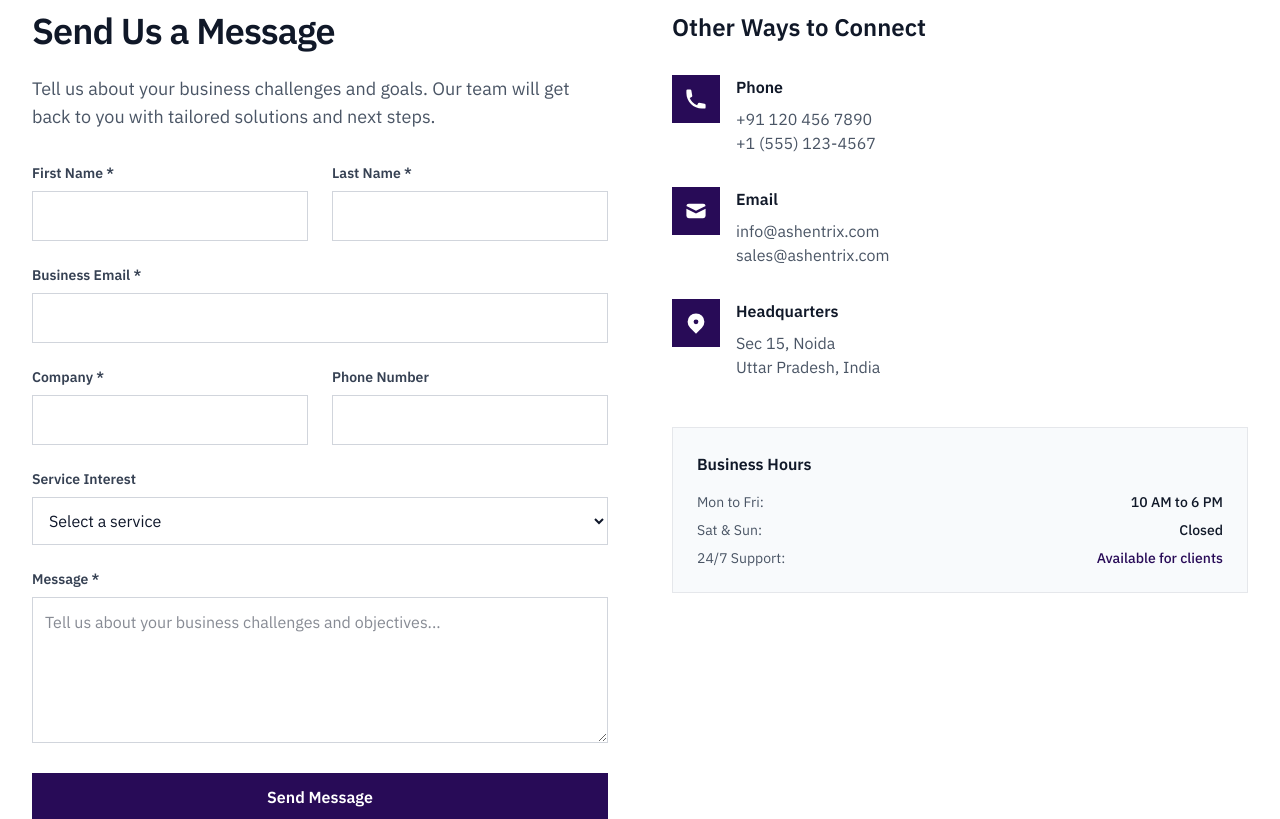
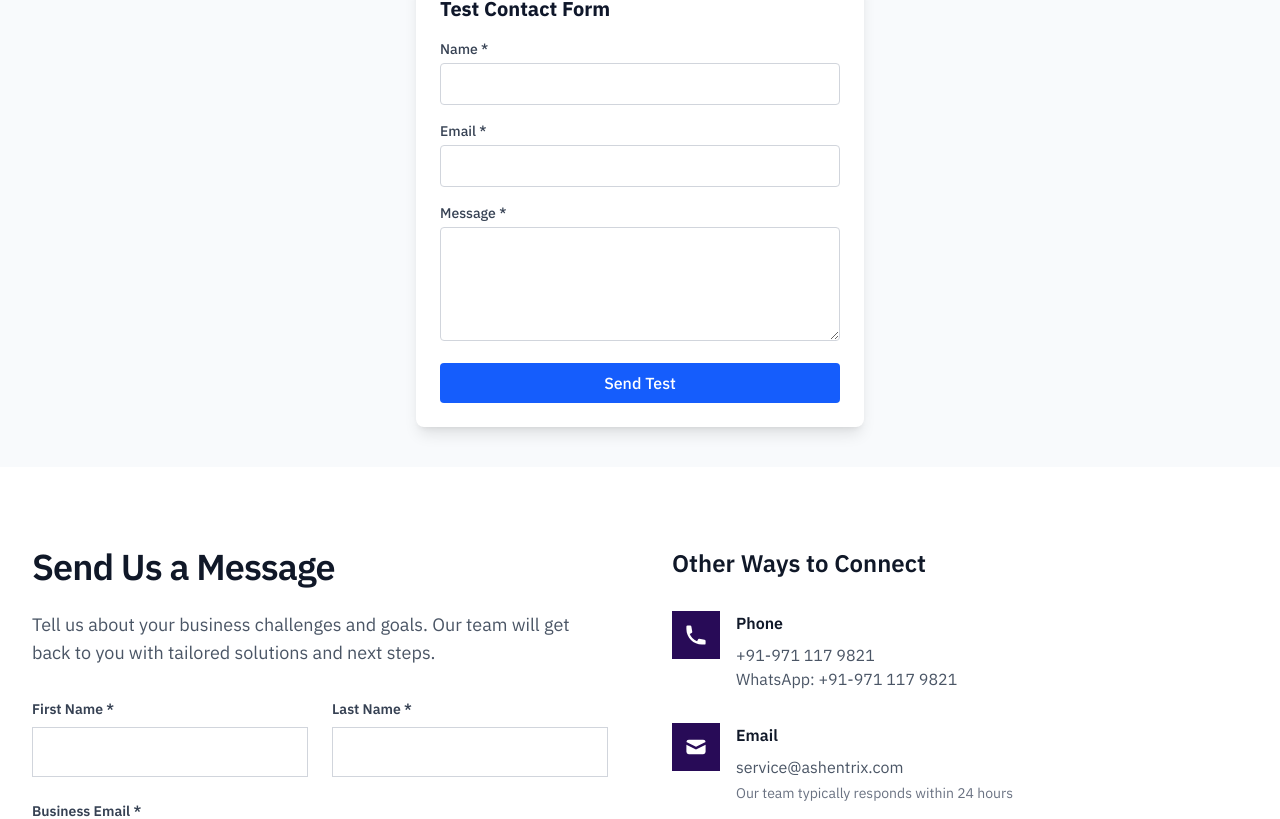
Before and after one commit to rudreshh7/ashentrix-main, a Next.js app: page /contact in a window 1280 px wide. Shown: the part 706-1525 px from the top of the page. Built offline with nearby package versions, Linux system fonts and the light colour scheme; a web font is replaced by a local one.

Commit message:
form done

```diff
--- a/app/contact/page.tsx
+++ b/app/contact/page.tsx
@@ -3,6 +3,7 @@
 import Footer from "@/components/Footer";
 import ContactHero from "@/components/contact/ContactHero";
 import ContactForm from "@/components/contact/ContactForm";
+import SimpleContactTest from "@/components/contact/SimpleContactTest";
 import OfficeLocations from "@/components/contact/OfficeLocations";
 import ContactInfo from "@/components/contact/ContactInfo";
 
@@ -26,6 +27,9 @@
     <div className="min-h-screen bg-[#F8FAFC]">
       <Header />
       <ContactHero />
+      <div className="py-10">
+        <SimpleContactTest />
+      </div>
       <ContactForm />
       <OfficeLocations />
       <ContactInfo />
--- /dev/null
+++ b/app/thank-you/page.tsx
@@ -0,0 +1,92 @@
+import { Metadata } from "next";
+import Link from "next/link";
+
+export const metadata: Metadata = {
+  title: "Thank You - Contact Form Submitted | Ashentrix Solutions",
+  description: "Thank you for contacting Ashentrix Solutions. We have received your message and will get back to you within 24 hours.",
+  robots: {
+    index: false,
+    follow: false,
+  },
+};
+
+export default function ThankYouPage() {
+  return (
+    <div className="min-h-screen bg-[#F8FAFC] flex items-center justify-center px-4">
+      <div className="max-w-2xl mx-auto text-center">
+        <div className="bg-white rounded-lg shadow-lg p-8">
+          <div className="w-16 h-16 bg-green-100 rounded-full flex items-center justify-center mx-auto mb-6">
+            <svg
+              className="w-8 h-8 text-green-600"
+              fill="none"
+              stroke="currentColor"
+              viewBox="0 0 24 24"
+            >
+              <path
+                strokeLinecap="round"
+                strokeLinejoin="round"
+                strokeWidth={2}
+                d="M5 13l4 4L19 7"
+              />
+            </svg>
+          </div>
+
+          <h1 className="text-3xl font-bold text-gray-900 mb-4">
+            Thank You for Contacting Us!
+          </h1>
+
+          <p className="text-lg text-gray-600 mb-6">
+            We have received your message and our team will get back to you within 24 hours during business days.
+          </p>
+
+          <div className="bg-[#280b57]/5 rounded-lg p-6 mb-6">
+            <h2 className="font-semibold text-gray-900 mb-3">What happens next?</h2>
+            <ul className="text-left space-y-2 text-gray-600">
+              <li className="flex items-start gap-2">
+                <span className="text-[#280b57] font-bold">1.</span>
+                <span>Our team will review your requirements</span>
+              </li>
+              <li className="flex items-start gap-2">
+                <span className="text-[#280b57] font-bold">2.</span>
+                <span>We&apos;ll schedule a consultation call if needed</span>
+              </li>
+              <li className="flex items-start gap-2">
+                <span className="text-[#280b57] font-bold">3.</span>
+                <span>Receive a customized proposal for your business</span>
+              </li>
+            </ul>
+          </div>
+
+          <div className="space-y-4">
+            <Link
+              href="/"
+              className="inline-block bg-[#280b57] text-white px-6 py-3 rounded-lg font-medium hover:bg-[#280b57]/90 transition-colors"
+            >
+              Return to Homepage
+            </Link>
+
+            <div className="text-sm text-gray-500">
+              <p>Need immediate assistance?</p>
+              <p>
+                Call us at{" "}
+                <a
+                  href="tel:+919711179821"
+                  className="text-[#280b57] hover:underline font-medium"
+                >
+                  +91-971 117 9821
+                </a>{" "}
+                or email{" "}
+                <a
+                  href="mailto:service@ashentrix.com"
+                  className="text-[#280b57] hover:underline font-medium"
+                >
+                  service@ashentrix.com
+                </a>
+              </p>
+            </div>
+          </div>
+        </div>
+      </div>
+    </div>
+  );
+}
--- a/components/contact/ContactForm.tsx
+++ b/components/contact/ContactForm.tsx
@@ -3,31 +3,51 @@
 import { useState } from "react";
 
 export default function ContactForm() {
-  const [formData, setFormData] = useState({
-    firstName: "",
-    lastName: "",
-    email: "",
-    company: "",
-    phone: "",
-    service: "",
-    message: "",
-  });
+  const [result, setResult] = useState("");
+  const [isSubmitting, setIsSubmitting] = useState(false);
 
-  const handleSubmit = (e: React.FormEvent) => {
+  const handleSubmit = async (e: React.FormEvent<HTMLFormElement>) => {
     e.preventDefault();
-    // Handle form submission
-    console.log("Form submitted:", formData);
-  };
+    setIsSubmitting(true);
+    setResult("");
 
-  const handleChange = (
-    e: React.ChangeEvent<
-      HTMLInputElement | HTMLSelectElement | HTMLTextAreaElement
-    >
-  ) => {
-    setFormData({
-      ...formData,
-      [e.target.name]: e.target.value,
-    });
+    const form = e.currentTarget;
+    const formData = new FormData(form);
+
+    // Add the Web3Forms access key
+    formData.append("access_key", "8d5a9af8-325d-4da9-9ccb-5bb326b436d6");
+
+    // Add additional metadata for Web3Forms
+    formData.append("subject", "New Contact Form Submission - Ashentrix Solutions");
+    formData.append("cc", "service@ashentrix.com");
+
+    console.log("FormData contents:");
+    for (const [key, value] of formData.entries()) {
+      console.log(`${key}: ${value}`);
+    }
+
+    try {
+      const response = await fetch("https://api.web3forms.com/submit", {
+        method: "POST",
+        body: formData
+      });
+
+      const data = await response.json();
+      console.log("Response from Web3Forms:", data);
+
+      if (data.success) {
+        setResult("✅ Message sent successfully! We'll get back to you within 24 hours.");
+        form.reset();
+      } else {
+        console.error("Web3Forms error:", data);
+        setResult(`❌ Error: ${data.message || 'Something went wrong. Please try again or contact us directly.'}`);
+      }
+    } catch (error) {
+      console.error("Network error:", error);
+      setResult("❌ Network error. Please check your connection and try again.");
+    } finally {
+      setIsSubmitting(false);
+    }
   };
 
   return (
@@ -54,8 +74,6 @@
                     type="text"
                     name="firstName"
                     required
-                    value={formData.firstName}
-                    onChange={handleChange}
                     className="w-full p-3 border border-gray-300 focus:outline-none focus:border-[#280b57] transition-colors"
                   />
                 </div>
@@ -67,8 +85,6 @@
                     type="text"
                     name="lastName"
                     required
-                    value={formData.lastName}
-                    onChange={handleChange}
                     className="w-full p-3 border border-gray-300 focus:outline-none focus:border-[#280b57] transition-colors"
                   />
                 </div>
@@ -82,8 +98,6 @@
                   type="email"
                   name="email"
                   required
-                  value={formData.email}
-                  onChange={handleChange}
                   className="w-full p-3 border border-gray-300 focus:outline-none focus:border-[#280b57] transition-colors"
                 />
               </div>
@@ -97,8 +111,6 @@
                     type="text"
                     name="company"
                     required
-                    value={formData.company}
-                    onChange={handleChange}
                     className="w-full p-3 border border-gray-300 focus:outline-none focus:border-[#280b57] transition-colors"
                   />
                 </div>
@@ -109,8 +121,6 @@
                   <input
                     type="tel"
                     name="phone"
-                    value={formData.phone}
-                    onChange={handleChange}
                     className="w-full p-3 border border-gray-300 focus:outline-none focus:border-[#280b57] transition-colors"
                   />
                 </div>
@@ -122,16 +132,18 @@
                 </label>
                 <select
                   name="service"
-                  value={formData.service}
-                  onChange={handleChange}
                   className="w-full p-3 border border-gray-300 focus:outline-none focus:border-[#280b57] transition-colors"
                 >
                   <option value="">Select a service</option>
-                  <option value="bpo">Business Process Outsourcing</option>
-                  <option value="automation">Intelligent Automation</option>
-                  <option value="digital">Digital Transformation</option>
-                  <option value="consulting">Strategic Consulting</option>
-                  <option value="other">Other</option>
+                  <option value="customer-support">Customer Support (Voice/Chat/Email)</option>
+                  <option value="technical-support">Technical Support</option>
+                  <option value="back-office">Back Office Operations</option>
+                  <option value="data-processing">Data Processing & Data Services</option>
+                  <option value="analytics">Analytics & Reporting</option>
+                  <option value="collections">Collections Process</option>
+                  <option value="recruitment">Recruitment & Talent Support</option>
+                  <option value="operations">Operations Management</option>
+                  <option value="other">Other Services</option>
                 </select>
               </div>
 
@@ -143,8 +155,6 @@
                   name="message"
                   required
                   rows={5}
-                  value={formData.message}
-                  onChange={handleChange}
                   placeholder="Tell us about your business challenges and objectives..."
                   className="w-full p-3 border border-gray-300 focus:outline-none focus:border-[#280b57] transition-colors resize-vertical"
                 />
@@ -152,10 +162,26 @@
 
               <button
                 type="submit"
-                className="w-full bg-[#280b57] text-white py-3 px-6 font-semibold hover:bg-[#280b57]/90 transition-colors"
+                disabled={isSubmitting}
+                className={`w-full py-3 px-6 font-semibold transition-colors ${
+                  isSubmitting
+                    ? 'bg-gray-400 cursor-not-allowed text-white'
+                    : 'bg-[#280b57] text-white hover:bg-[#280b57]/90'
+                }`}
               >
-                Send Message
+                {isSubmitting ? 'Sending...' : 'Send Message'}
               </button>
+
+              {/* Display result message */}
+              {result && (
+                <div className={`mt-4 p-4 rounded-lg ${
+                  result.includes('✅')
+                    ? 'bg-green-50 text-green-800 border border-green-200'
+                    : 'bg-red-50 text-red-800 border border-red-200'
+                }`}>
+                  {result}
+                </div>
+              )}
             </form>
           </div>
 
@@ -178,8 +204,16 @@
                 </div>
                 <div>
                   <h4 className="font-semibold text-gray-900 mb-2">Phone</h4>
-                  <p className="text-gray-600">+91 120 456 7890</p>
-                  <p className="text-gray-600">+1 (555) 123-4567</p>
+                  <p className="text-gray-600">
+                    <a href="tel:+919711179821" className="hover:text-[#280b57] transition-colors">
+                      +91-971 117 9821
+                    </a>
+                  </p>
+                  <p className="text-gray-600">
+                    <a href="https://wa.me/919711179821" target="_blank" rel="noopener noreferrer" className="hover:text-[#280b57] transition-colors">
+                      WhatsApp: +91-971 117 9821
+                    </a>
+                  </p>
                 </div>
               </div>
 
@@ -196,8 +230,14 @@
                 </div>
                 <div>
                   <h4 className="font-semibold text-gray-900 mb-2">Email</h4>
-                  <p className="text-gray-600">info@ashentrix.com</p>
-                  <p className="text-gray-600">sales@ashentrix.com</p>
+                  <p className="text-gray-600">
+                    <a href="mailto:service@ashentrix.com" className="hover:text-[#280b57] transition-colors">
+                      service@ashentrix.com
+                    </a>
+                  </p>
+                  <p className="text-gray-500 text-sm mt-1">
+                    Our team typically responds within 24 hours
+                  </p>
                 </div>
               </div>
 
--- /dev/null
+++ b/components/contact/SimpleContactTest.tsx
@@ -0,0 +1,109 @@
+"use client";
+
+import { useState } from "react";
+
+export default function SimpleContactTest() {
+  const [result, setResult] = useState("");
+  const [isSubmitting, setIsSubmitting] = useState(false);
+
+  const onSubmit = async (event: React.FormEvent<HTMLFormElement>) => {
+    event.preventDefault();
+    setIsSubmitting(true);
+    setResult("");
+
+    const formData = new FormData(event.currentTarget);
+    formData.append("access_key", "8d5a9af8-325d-4da9-9ccb-5bb326b436d6");
+
+    console.log("Form data being sent:");
+    for (const [key, value] of formData.entries()) {
+      console.log(`${key}: ${value}`);
+    }
+
+    try {
+      const response = await fetch("https://api.web3forms.com/submit", {
+        method: "POST",
+        body: formData
+      });
+
+      const data = await response.json();
+      console.log("Response:", data);
+
+      if (data.success) {
+        setResult("✅ Form Submitted Successfully!");
+        event.currentTarget.reset();
+      } else {
+        setResult(`❌ Error: ${data.message}`);
+      }
+    } catch (error) {
+      console.error("Error:", error);
+      setResult("❌ Network Error");
+    } finally {
+      setIsSubmitting(false);
+    }
+  };
+
+  return (
+    <div className="max-w-md mx-auto p-6 bg-white rounded-lg shadow-lg">
+      <h3 className="text-xl font-bold mb-4">Test Contact Form</h3>
+      <form onSubmit={onSubmit} className="space-y-4">
+        <div>
+          <label className="block text-sm font-medium text-gray-700 mb-1">
+            Name *
+          </label>
+          <input
+            type="text"
+            name="name"
+            required
+            className="w-full p-2 border border-gray-300 rounded focus:outline-none focus:border-blue-500"
+          />
+        </div>
+
+        <div>
+          <label className="block text-sm font-medium text-gray-700 mb-1">
+            Email *
+          </label>
+          <input
+            type="email"
+            name="email"
+            required
+            className="w-full p-2 border border-gray-300 rounded focus:outline-none focus:border-blue-500"
+          />
+        </div>
+
+        <div>
+          <label className="block text-sm font-medium text-gray-700 mb-1">
+            Message *
+          </label>
+          <textarea
+            name="message"
+            required
+            rows={4}
+            className="w-full p-2 border border-gray-300 rounded focus:outline-none focus:border-blue-500"
+          />
+        </div>
+
+        <button
+          type="submit"
+          disabled={isSubmitting}
+          className={`w-full py-2 px-4 rounded font-medium ${
+            isSubmitting
+              ? 'bg-gray-400 cursor-not-allowed text-white'
+              : 'bg-blue-600 hover:bg-blue-700 text-white'
+          }`}
+        >
+          {isSubmitting ? "Sending..." : "Send Test"}
+        </button>
+
+        {result && (
+          <div className={`p-3 rounded ${
+            result.includes('✅')
+              ? 'bg-green-100 text-green-800'
+              : 'bg-red-100 text-red-800'
+          }`}>
+            {result}
+          </div>
+        )}
+      </form>
+    </div>
+  );
+}
```
